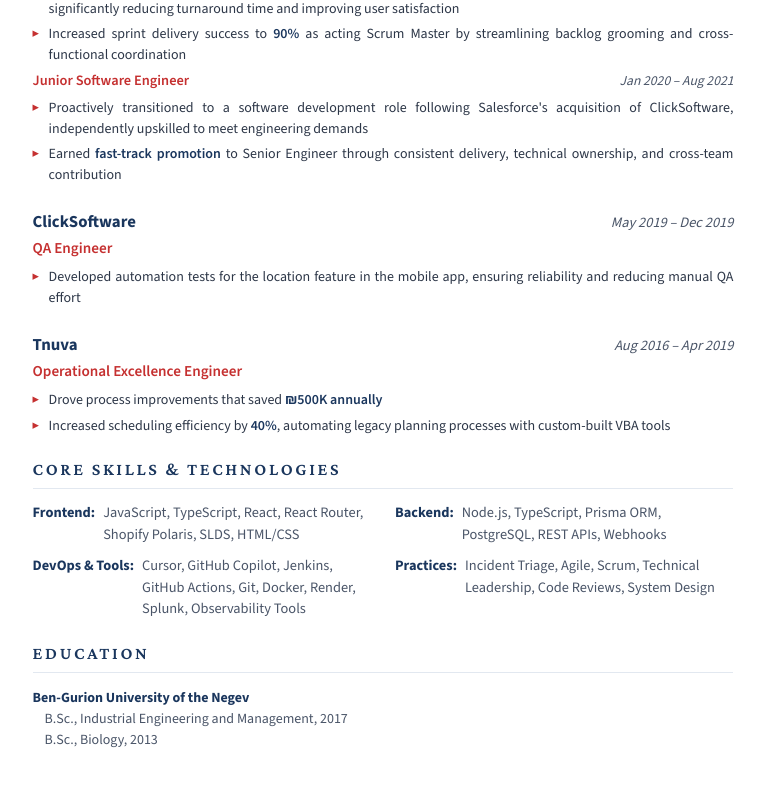
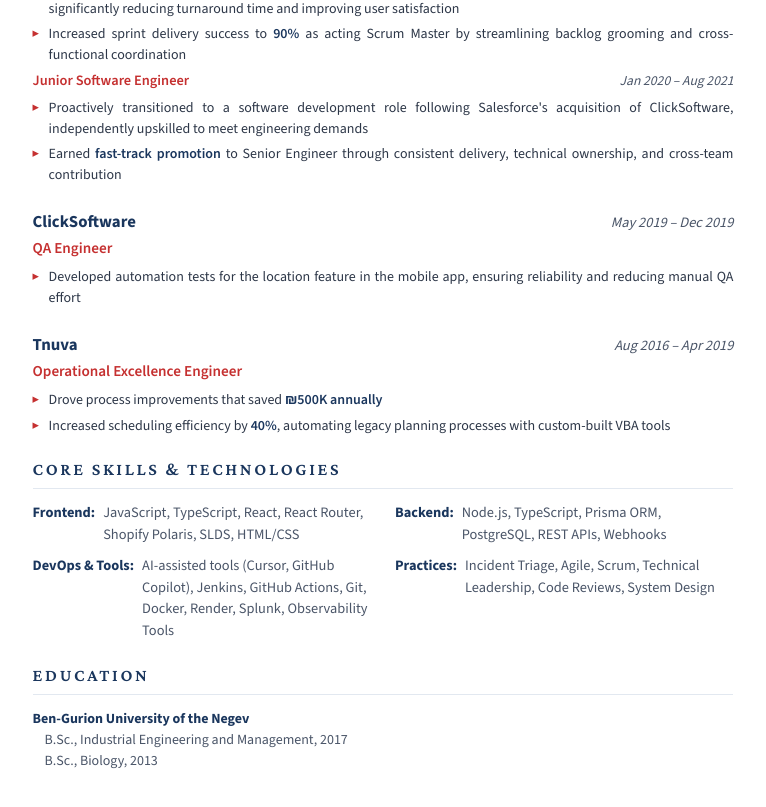
Before and after one commit to Torpedo-Solutions-Inc/Job-Search-2026, a website: page index.html in a window 1280 px wide. Shown: the part 1124-1931 px from the top of the page, without its empty margins (257-1023 px from the left). Drawn offline with nearby package versions, Linux system fonts and the light colour scheme.

Commit message:
added ai-assited tools

```diff
--- a/index.html
+++ b/index.html
@@ -388,7 +388,7 @@
                 </div>
                 <div class="skill-category">
                     <span class="skill-label">DevOps & Tools:</span>
-                    <span class="skill-items">Cursor, GitHub Copilot, Jenkins, GitHub Actions, Git, Docker, Render, Splunk, Observability Tools</span>
+                    <span class="skill-items">AI-assisted tools (Cursor, GitHub Copilot), Jenkins, GitHub Actions, Git, Docker, Render, Splunk, Observability Tools</span>
                 </div>
                 <div class="skill-category">
                     <span class="skill-label">Practices:</span>
```
